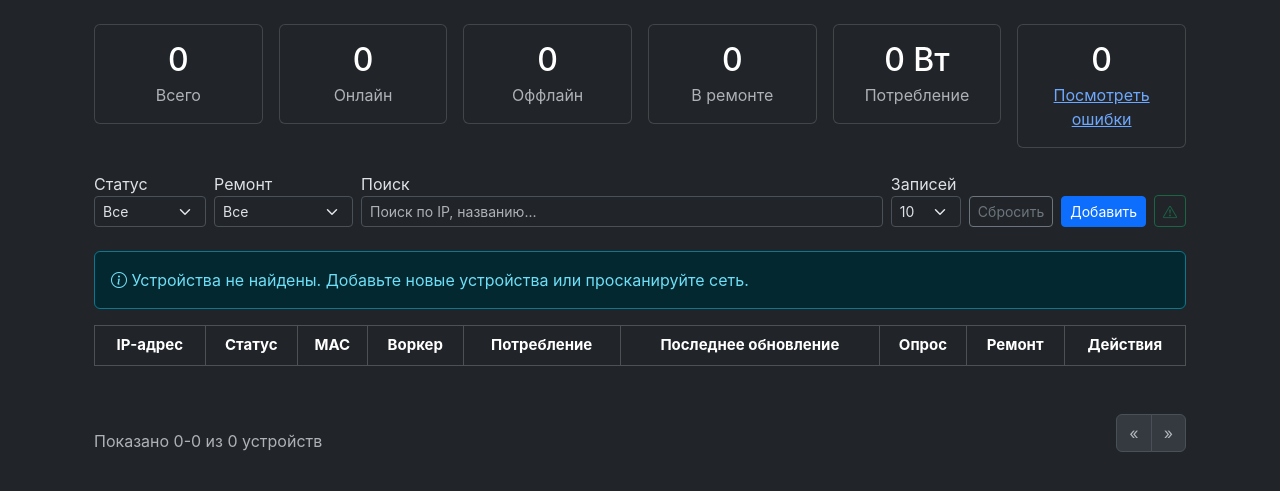
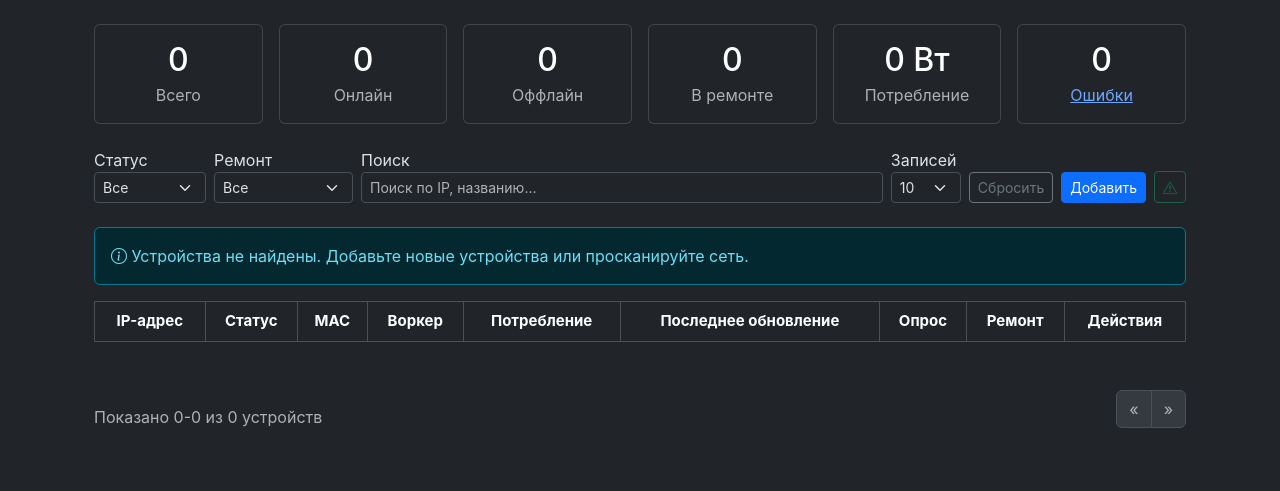
Before and after one commit to kitay-sudo/MinePulse, a website: page public/dashboard.html in a window 1280 px wide. Shown: the part 81-572 px from the top of the page. Drawn offline with nearby package versions, Linux system fonts and the light colour scheme; no server answers.

Commit message:
Изменен текст ссылки на странице dashboard.html: "Посмотреть ошибки" заменено на "Ошибки".

```diff
--- a/public/dashboard.html
+++ b/public/dashboard.html
@@ -73,7 +73,7 @@
         <div class="card bg-dark text-white text-center">
           <div class="card-body">
             <div class="h2 mb-1"><span id="errorsCount">0</span></div>
-            <div class="text-muted"> <a href="/errors.html" class="">Посмотреть ошибки</a></div>
+            <div class="text-muted"> <a href="/errors.html" class="">Ошибки</a></div>
           </div>
         </div>
       </div>
```
